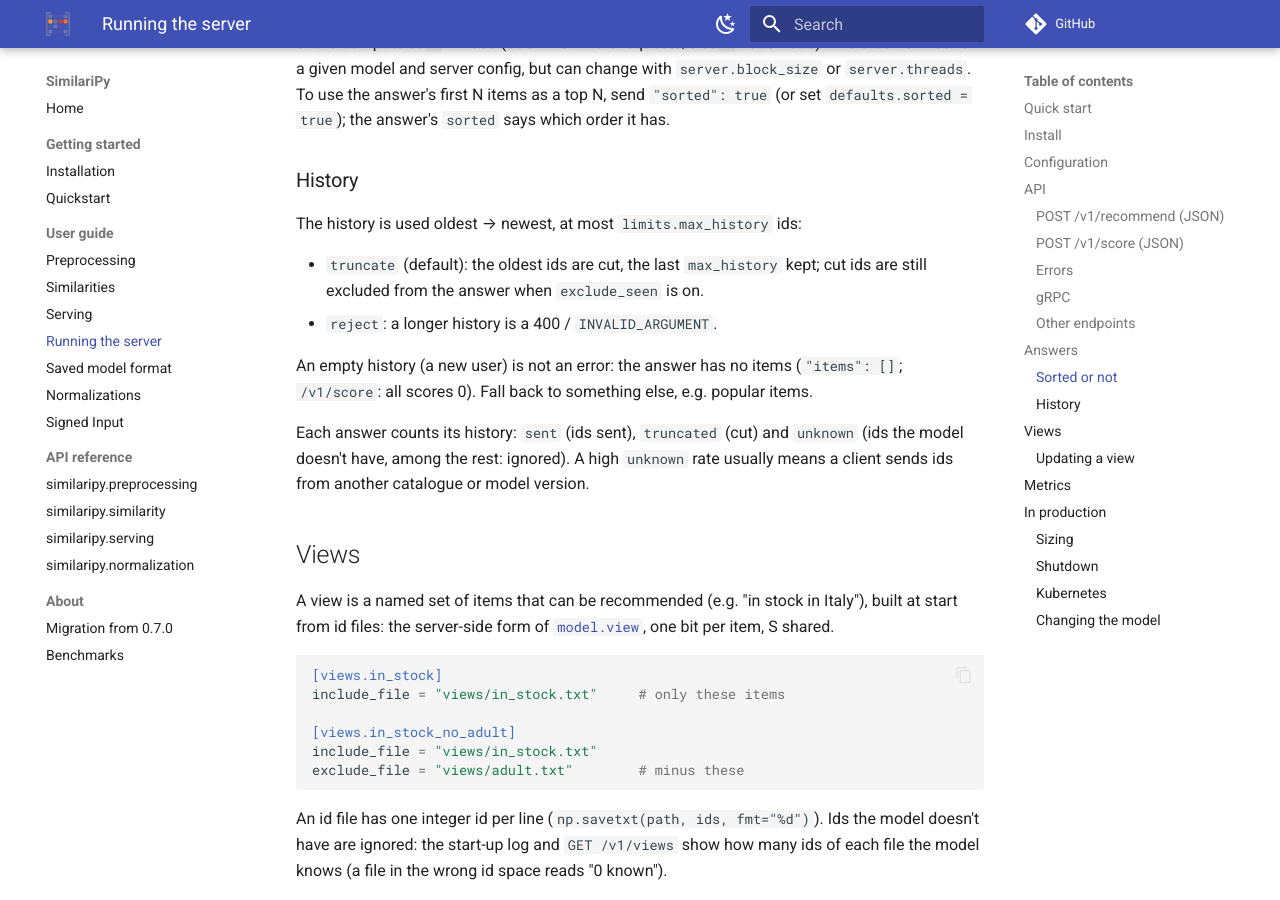
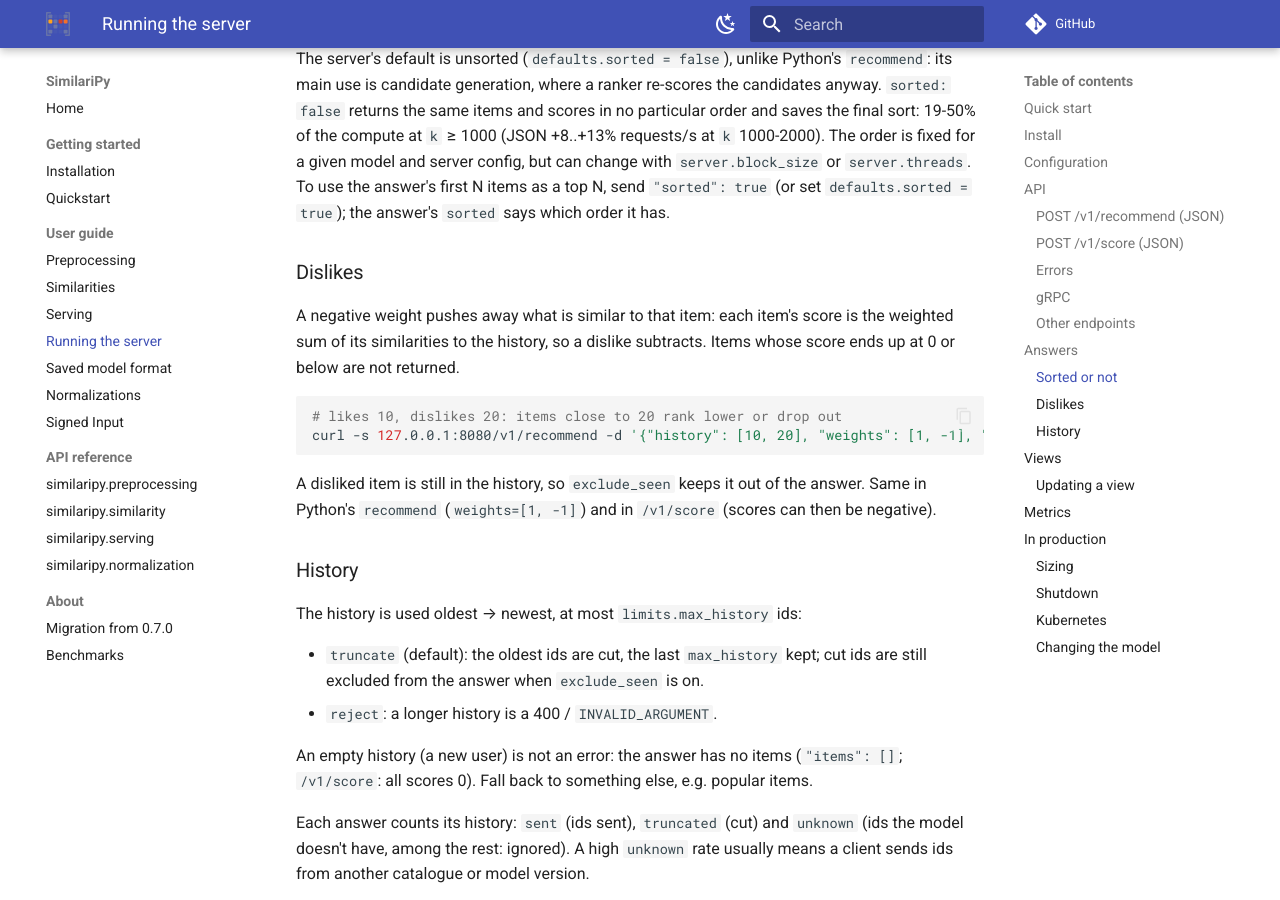
Before and after one commit to bogliosimone/similaripy, an MkDocs documentation site: the page built from docs/server.md, in a window 1280 px wide and 900 px high, scrolled down 8221 px. Built offline with MkDocs 1.6.1 and Material for MkDocs 9.7.7, drawn with Linux system fonts in a browser that asks for light colours; comment, search, counter and statistics services are not loaded; some of the changed text lies outside the part shown.

Commit message:
Server: example config in the release archive, dislikes docs (A3)
server.example.toml lists every config key with its default and a
one-line meaning (dynamic defaults, threads and model.name, commented
out), shipped in the release archive beside the proto and openapi.json.
A unit test keeps it in sync: every key --print-config prints is in the
file, and loading the file gives the defaults.

docs/server.md: a "Dislikes" section (a negative weight subtracts what
is similar to that item; scores at or below 0 are not returned), the
weights rows point to it. The http parity tests now draw signed weights,
so negative ones are checked against Python's answers too.

From the Qdrant comparison; its first item (a Python requests snippet)
is dropped for a post-1.0 Python client for the server.

````diff
--- a/docs/server.md
+++ b/docs/server.md
@@ -54,7 +54,8 @@ score: here 2).
 
 **Release archive.** Linux x86_64 and arm64 (glibc ≥ 2.28: Debian 10+,
 Ubuntu 18.10+, RHEL 8+) and macOS arm64. Each archive holds the binary, the
-license, `recommender.proto` (gRPC) and `openapi.json` (JSON).
+license, `recommender.proto` (gRPC), `openapi.json` (JSON) and
+`server.example.toml` (every config key with its default and meaning).
 
 ```bash
 V=1.0.0
@@ -125,6 +126,9 @@ include_file = "views/in_stock.txt"
 similaripy-server --config server.toml --server.threads 4
 ```
 
+The release archive's `server.example.toml` lists every key with its default
+and meaning: copy it and edit.
+
 - An unknown key (a typo) stops the server at start, naming the key.
 - `--print-config` prints the resolved config (TOML) and exits: a dry run
   for CI or a new deployment.
@@ -176,7 +180,7 @@ server's defaults):
 | Field | Default | Meaning |
 |-------|---------|---------|
 | `history` | (required) | The user's history, oldest first; ids the model doesn't have are ignored. |
-| `weights` | all 1.0 | One per id. |
+| `weights` | all 1.0 | One per id; a negative weight is a dislike ([Dislikes](#dislikes)). |
 | `k` | `defaults.k` (`10`) | Items to return (at most `limits.k_max`); `null` = the default. |
 | `exclude_seen` | `true` | Never return the history's items. |
 | `include` | every item | Only these items can be returned. |
@@ -207,7 +211,7 @@ included.
 | Field | Default | Meaning |
 |-------|---------|---------|
 | `history` | (required) | As `/v1/recommend`'s (cut past `limits.max_history` the same way). |
-| `weights` | all 1.0 | One per id. |
+| `weights` | all 1.0 | One per id; a negative weight is a dislike ([Dislikes](#dislikes)). |
 | `items` | (required) | The items to score, at most `limits.max_items`; duplicates are scored again. |
 | `view` | `defaults.view` | A named view: its excluded items score 0. |
 | `views` | none | More named views, as `/v1/recommend`'s: an item any of them excludes scores 0. |
@@ -311,6 +315,21 @@ given model and server config, but can change with `server.block_size` or
 `server.threads`. To use the answer's first N items as a top N, send
 `"sorted": true` (or set `defaults.sorted = true`); the answer's `sorted`
 says which order it has.
+
+### Dislikes
+
+A negative weight pushes away what is similar to that item: each item's
+score is the weighted sum of its similarities to the history, so a dislike
+subtracts. Items whose score ends up at 0 or below are not returned.
+
+```bash
+# likes 10, dislikes 20: items close to 20 rank lower or drop out
+curl -s 127.0.0.1:8080/v1/recommend -d '{"history": [10, 20], "weights": [1, -1], "k": 3}'
+```
+
+A disliked item is still in the history, so `exclude_seen` keeps it out of
+the answer. Same in Python's `recommend` (`weights=[1, -1]`) and in
+`/v1/score` (scores can then be negative).
 
 ### History
 
````
Also changed, not shown: crates/similaripy-server/CHANGELOG.md (+2 -1 lines), 4 other files.
